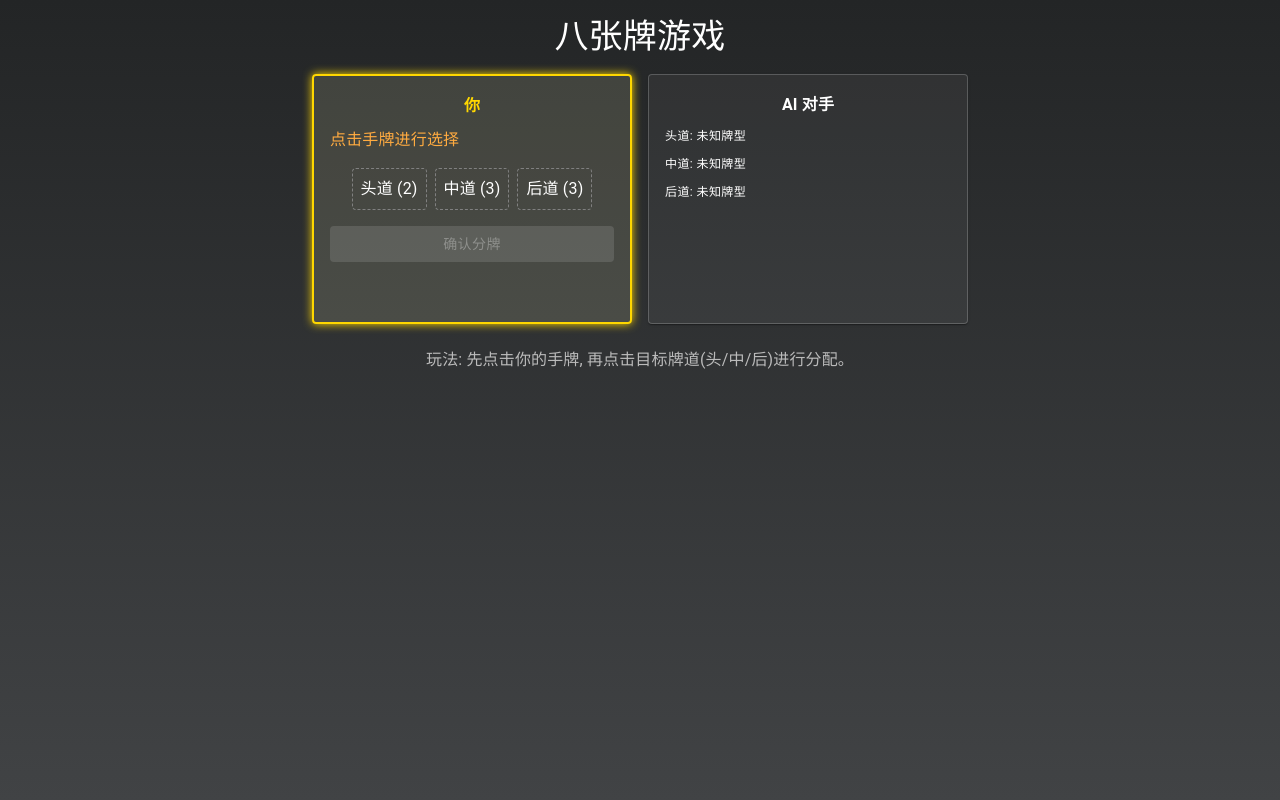
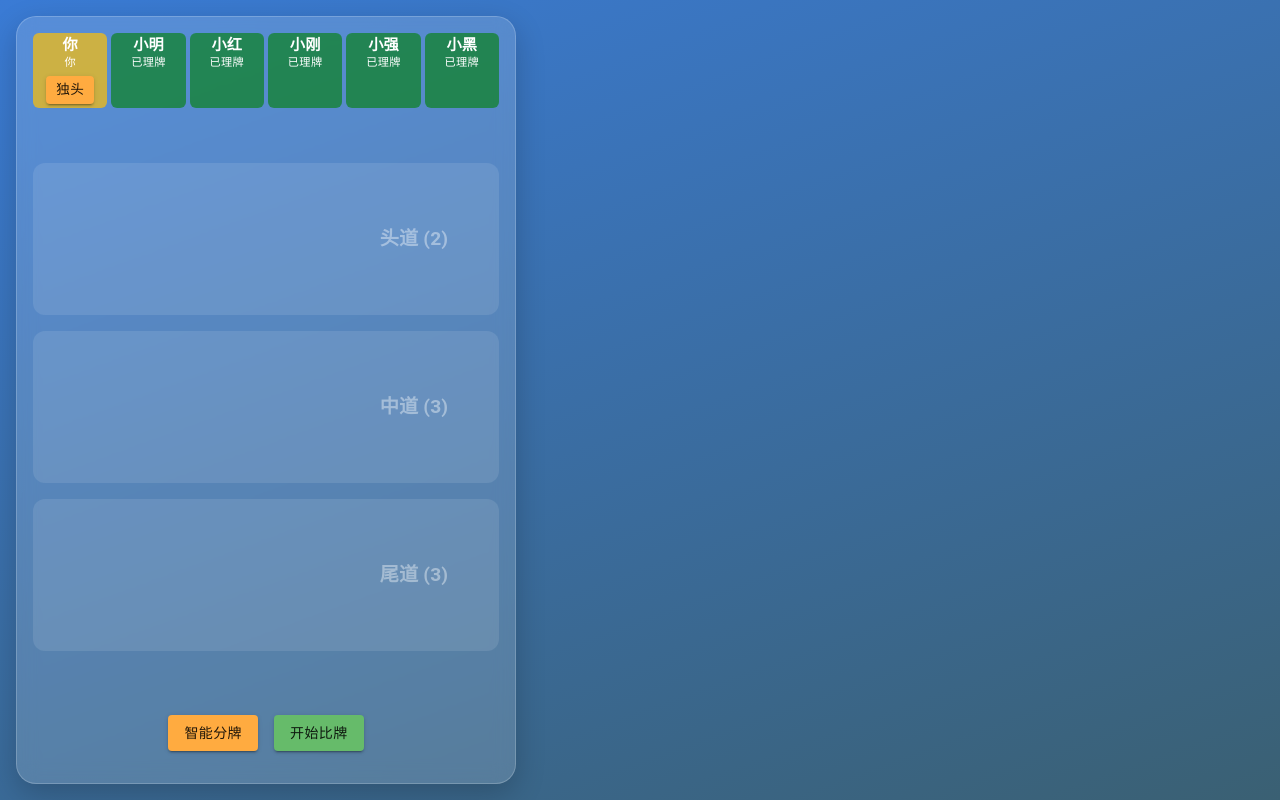
Before and after one commit to wen9521/san, a React (Vite) app in the folder frontend/: page /#/eight/play in a window 1280 px wide. Built offline with nearby package versions, Linux system fonts and the light colour scheme.

Commit message:
Update 8-card game to 6-player mode with enhanced UI

```diff
--- a/frontend/src/context/EightGameContext.jsx
+++ b/frontend/src/context/EightGameContext.jsx
@@ -4,7 +4,8 @@ import {
     validateEightGameArrangement,
     sortEightGameCardsByRank,
     evaluateEightGameHand,
-    checkForEightGameSpecialHand
+    checkForEightGameSpecialHand,
+    calculateEightGameTotalScore
 } from '../utils/eightLogic';
 
 const EightGameContext = createContext();
@@ -15,6 +16,7 @@ export const useEightGame = () => {
     return context;
 };
 
+// 6人，每人8张
 const dealCardsForEightGame = () => {
     const suits = ['S', 'H', 'C', 'D'];
     const ranks = ['2', '3', '4', '5', '6', '7', '8', '9', 'T', 'J', 'Q', 'K', 'A'];
@@ -27,7 +29,7 @@ const dealCardsForEightGame = () => {
     }
     deck.sort(() => Math.random() - 0.5);
     const hands = [];
-    for (let i = 0; i < 2; i++) {
+    for (let i = 0; i < 6; i++) {
         hands.push(deck.slice(i * 8, (i + 1) * 8));
     }
     return hands;
@@ -37,14 +39,29 @@ export const EightGameProvider = ({ children }) => {
     const [players, setPlayers] = useState([]);
     const [currentPlayer, setCurrentPlayer] = useState(null);
     const [isGameActive, setIsGameActive] = useState(false);
+    const [comparisonResult, setComparisonResult] = useState(null);
+    const [dutouCurrent, setDutouCurrent] = useState({});
+    const [dutouHistory, setDutouHistory] = useState({});
+    const [specialHand, setSpecialHand] = useState(null);
 
     const startGame = useCallback(() => {
         const hands = dealCardsForEightGame();
-        const humanPlayer = { id: 'player', name: '你', hand: sortEightGameCardsByRank(hands[0]), rows: null, isReady: false };
-        const aiPlayer = { id: 'ai1', name: 'AI 对手', hand: sortEightGameCardsByRank(hands[1]), rows: null, isReady: false };
-        setPlayers([humanPlayer, aiPlayer]);
-        setCurrentPlayer(humanPlayer);
+        const playerNames = ['你', '小明', '小红', '小刚', '小强', '小黑'];
+        const ids = ['player', 'ai1', 'ai2', 'ai3', 'ai4', 'ai5'];
+        const playerList = ids.map((id, idx) => ({
+            id,
+            name: playerNames[idx],
+            hand: sortEightGameCardsByRank(hands[idx]),
+            rows: null,
+            isReady: false
+        }));
+        setPlayers(playerList);
+        setCurrentPlayer(playerList[0]);
         setIsGameActive(true);
+        setComparisonResult(null);
+        setDutouCurrent({});
+        setDutouHistory({});
+        setSpecialHand(null);
     }, []);
 
     useEffect(() => {
@@ -57,36 +74,66 @@ export const EightGameProvider = ({ children }) => {
             console.error("Attempted to set invalid arrangement:", validation.message);
             return;
         }
-
         const evaluatedRows = {
             ...newRows,
             frontType: evaluateEightGameHand(newRows.front).type,
             middleType: evaluateEightGameHand(newRows.middle).type,
             backType: evaluateEightGameHand(newRows.back).type,
         };
-
         setPlayers(prevPlayers => {
-            const updatedPlayers = prevPlayers.map(p =>
-                p.id === playerId ? { ...p, rows: evaluatedRows, isReady: true } : p
-            );
-
-            return updatedPlayers.map(p => {
-                if (p.id.startsWith('ai')) {
-                    const aiBestArrangement = getAIEightGameBestArrangement(p.hand);
-                    if (aiBestArrangement) {
-                        const aiEvaluatedRows = {
-                           ...aiBestArrangement,
-                            frontType: evaluateEightGameHand(aiBestArrangement.front).type,
-                            middleType: evaluateEightGameHand(aiBestArrangement.middle).type,
-                            backType: evaluateEightGameHand(aiBestArrangement.back).type,
-                        };
-                        return { ...p, rows: aiEvaluatedRows, isReady: true };
-                    }
-                    // 【已修复】如果AI没有找到牌型，依然返回一个准备好的玩家对象，而不是undefined
-                    return { ...p, isReady: true, rows: { front: [], middle: [], back: [] } }; // 提供一个空的rows结构
+            // AI自动理牌
+            return prevPlayers.map(p => {
+                if (p.id === playerId) {
+                    return { ...p, rows: evaluatedRows, isReady: true };
+                }
+                if (p.id.startsWith('ai') && (!p.rows || !p.isReady)) {
+                    const aiBest = getAIEightGameBestArrangement(p.hand);
+                    const aiEvaluated = {
+                        ...aiBest,
+                        frontType: evaluateEightGameHand(aiBest.front).type,
+                        middleType: evaluateEightGameHand(aiBest.middle).type,
+                        backType: evaluateEightGameHand(aiBest.back).type,
+                    };
+                    return { ...p, rows: aiEvaluated, isReady: true };
                 }
                 return p;
             });
+        });
+    };
+
+    const autoArrangePlayerHand = () => {
+        const player = players.find(p => p.id === 'player');
+        if (!player) return;
+        const best = getAIEightGameBestArrangement(player.hand);
+        setPlayerArrangement('player', best);
+    };
+
+    // 6人两两比牌，每人得分累加
+    const startComparison = () => {
+        if (!players.every(p => p.rows && p.isReady)) return { success: false, message: "所有玩家尚未准备就绪。" };
+        let scores = players.map(p => ({ playerId: p.id, name: p.name, totalScore: 0 }));
+        for (let i = 0; i < players.length; i++) {
+            for (let j = 0; j < players.length; j++) {
+                if (i === j) continue;
+                const score = calculateEightGameTotalScore(players[i].rows, players[j].rows).playerAScore;
+                scores[i].totalScore += score;
+            }
+        }
+        setComparisonResult({ scores, players: players.map(p => ({ ...p })) });
+        return { success: true, results: { scores, players: players.map(p => ({ ...p })) } };
+    };
+
+    // 独头功能
+    const openDutouDialog = () => {};
+    const chooseDutouScore = (myId, score) => setDutouCurrent(prev => ({ ...prev, [myId]: { score } }));
+    const challengeDutou = (dutouPlayerId, challengerId, challengerName) => {
+        setDutouCurrent(prev => {
+            const score = prev[dutouPlayerId]?.score;
+            if (!score) return prev;
+            const newCurr = { ...prev };
+            delete newCurr[dutouPlayerId];
+            setDutouHistory(h => ({ ...h, [dutouPlayerId]: [...(h[dutouPlayerId] || []), { challengerId, challengerName, score }] }));
+            return newCurr;
         });
     };
 
@@ -96,6 +143,12 @@ export const EightGameProvider = ({ children }) => {
         isGameActive,
         startGame,
         setPlayerArrangement,
+        autoArrangePlayerHand,
+        startComparison,
+        comparisonResult,
+        dutouCurrent, dutouHistory,
+        chooseDutouScore, challengeDutou, openDutouDialog,
+        specialHand, setSpecialHand
     };
 
     return <EightGameContext.Provider value={value}>{children}</EightGameContext.Provider>;
--- a/frontend/src/pages/EightGamePage.jsx
+++ b/frontend/src/pages/EightGamePage.jsx
@@ -1,173 +1,154 @@
-import React, { useState, useEffect } from 'react';
-import { Box, Typography, Button, Paper, Stack, Dialog, DialogTitle, DialogContent, DialogActions, Chip } from '@mui/material';
+import React, { useState, useEffect, useCallback } from 'react';
+import { Box, Typography, Button, Stack, CircularProgress } from '@mui/material';
+import PlayerStatus from '../components/PlayerStatus';
+import { GameRow } from '../components/GameRow';
 import HandDisplay from '../components/HandDisplay';
+import SpecialHandDialog from '../components/SpecialHandDialog';
 import { useEightGame } from '../context/EightGameContext';
-// 【已修改】导入重命名后的函数
-import {
-    validateEightGameArrangement,
-    checkForEightGameSpecialHand,
-    calculateEightGameTotalScore,
-    EIGHT_GAME_HAND_TYPES
-} from '../utils/eightLogic';
-import SpecialHandDialog from '../components/SpecialHandDialog';
+import { sortEightGameCardsByRank, validateEightGameArrangement, checkForEightGameSpecialHand } from '../utils/eightLogic';
 
-// 根据牌型类型返回名称
-const getHandTypeName = (type) => {
-    const names = {
-        [EIGHT_GAME_HAND_TYPES.STRAIGHT_FLUSH]: '同花顺',
-        [EIGHT_GAME_HAND_TYPES.THREE_OF_A_KIND]: '三条',
-        [EIGHT_GAME_HAND_TYPES.STRAIGHT]: '顺子',
-        [EIGHT_GAME_HAND_TYPES.PAIR]: '对子',
-        [EIGHT_GAME_HAND_TYPES.HIGH_CARD]: '散牌',
+function EightGamePage() {
+    const {
+        players, currentPlayer, isGameActive, startGame, setPlayerArrangement,
+        autoArrangePlayerHand, startComparison, comparisonResult,
+        dutouCurrent, dutouHistory, chooseDutouScore, challengeDutou, openDutouDialog,
+        specialHand, setSpecialHand
+    } = useEightGame();
+    const [selectedCardIds, setSelectedCardIds] = useState([]);
+    const myId = 'player';
+    const player = players.find(p => p.id === myId);
+    const rows = player?.rows || { front: [], middle: [], back: [] };
+
+    useEffect(() => {
+        if (!isGameActive) startGame();
+    }, [isGameActive, startGame]);
+
+    useEffect(() => {
+        if (player?.hand && player.hand.length === 8) {
+            const detected = checkForEightGameSpecialHand(player.hand);
+            setSpecialHand(detected ? { name: detected.name } : null);
+        }
+    }, [player, setSpecialHand]);
+
+    const handleCardClick = useCallback((cardId) => {
+        setSelectedCardIds(prev => {
+            if (prev.includes(cardId)) return prev.filter(id => id !== cardId);
+            return [...prev, cardId];
+        });
+    }, []);
+
+    const handleRowClick = useCallback((targetRowId) => {
+        if (selectedCardIds.length === 0) return;
+        let newRows = JSON.parse(JSON.stringify(rows));
+        let movedCards = [];
+        selectedCardIds.forEach(cardId => {
+            let foundCard = null;
+            for (const rowId in newRows) {
+                const index = newRows[rowId].findIndex(c => c.id === cardId);
+                if (index !== -1) {
+                    foundCard = newRows[rowId][index];
+                    newRows[rowId].splice(index, 1);
+                    break;
+                }
+            }
+            if (foundCard) movedCards.push(foundCard);
+        });
+        newRows[targetRowId] = sortEightGameCardsByRank([...newRows[targetRowId], ...movedCards]);
+        setPlayerArrangement(myId, newRows);
+        setSelectedCardIds([]);
+    }, [selectedCardIds, rows, setPlayerArrangement]);
+
+    const handleAutoArrange = () => {
+        autoArrangePlayerHand();
+        setSelectedCardIds([]);
     };
-    return names[type] || '未知牌型';
-}
 
-function ClassicEightTable({ players, highlightId, editableRows, onConfirm, confirmEnabled, onSelectCard, selectedCard, onPlaceCard }) {
+    const handleStartComparison = () => {
+        const result = startComparison();
+        if (!result.success) alert(result.message || "所有玩家未准备好");
+    };
+
+    const handleDutouScoreClick = (dutouPlayerId, score) => {
+        if (dutouPlayerId === myId) return;
+        const challenger = players.find(p => p.id === myId);
+        if (challenger) challengeDutou(dutouPlayerId, myId, challenger.name);
+    };
+
+    const handleRestart = () => startGame();
+
+    // 比牌结果界面（6人）
+    if (comparisonResult) {
         return (
-        <Box sx={{ width: '100%', mt: 2 }}>
-            <Stack direction="row" spacing={2} justifyContent="center" alignItems="flex-start">
-                {players.map((player) => (
-                    <Paper key={player?.id} sx={{ p: 2, minWidth: 320, minHeight: 250, background: player?.id === highlightId ? 'rgba(255,255,200,0.13)' : 'rgba(255,255,255,0.05)', border: player?.id === highlightId ? '2px solid #ffd700' : '1px solid rgba(255,255,255,0.2)', boxShadow: player?.id === highlightId ? '0 0 10px #ffd700' : '' }}>
-                        <Typography align="center" variant="subtitle1" sx={{ mb: 1, color: player?.id === highlightId ? '#ffd700' : '#fff', fontWeight: 'bold' }}>{player?.name}</Typography>
-                        {player?.id === highlightId ? (
-                            <>
-                                <Typography color="primary" sx={{ mb: 1 }}>点击手牌进行选择</Typography>
-                                <HandDisplay hand={player?.hand || []} onCardClick={onSelectCard} selectedCard={selectedCard} />
-                                <Box sx={{ mt: 2, display: 'flex', gap: 1, justifyContent: 'center' }}>
-                                    <Box onClick={() => onPlaceCard('front')} sx={{ p: 1, border: '1px dashed grey', borderRadius: 1, cursor: 'pointer' }}><Typography>头道 (2)</Typography><HandDisplay hand={editableRows.front} /></Box>
-                                    <Box onClick={() => onPlaceCard('middle')} sx={{ p: 1, border: '1px dashed grey', borderRadius: 1, cursor: 'pointer' }}><Typography>中道 (3)</Typography><HandDisplay hand={editableRows.middle} /></Box>
-                                    <Box onClick={() => onPlaceCard('back')} sx={{ p: 1, border: '1px dashed grey', borderRadius: 1, cursor: 'pointer' }}><Typography>后道 (3)</Typography><HandDisplay hand={editableRows.back} /></Box>
+            <Box className="page-container" sx={{ color: 'white', p: 2 }}>
+                <Typography variant="h4" align="center" sx={{ mt: 2, mb: 2 }}>比牌结果</Typography>
+                <Stack direction="row" spacing={2} justifyContent="center" flexWrap="wrap">
+                    {comparisonResult.players.map((p, idx) => {
+                        const scoreObj = comparisonResult.scores.find(s => s.playerId === p.id) || {};
+                        return (
+                            <Box key={p.id} sx={{
+                                p: 2, minWidth: 220, background: 'rgba(255,255,255,0.08)', borderRadius: 2,
+                                border: scoreObj.totalScore > 0 ? '2px solid #4caf50' : (scoreObj.totalScore < 0 ? '2px solid #f44336' : '2px solid rgba(255,255,255,0.15)'),
+                                mb: 1
+                            }}>
+                                <Typography variant="subtitle1" align="center">{p.name}</Typography>
+                                <Typography align="center" sx={{ color: scoreObj.totalScore > 0 ? '#66bb6a' : (scoreObj.totalScore < 0 ? '#ef5350' : 'white'), fontWeight: 'bold' }}>
+                                    {scoreObj.totalScore > 0 ? `+${scoreObj.totalScore}` : scoreObj.totalScore}
+                                </Typography>
+                                <Typography align="center" variant="caption" sx={{ mt: 1 }}>头道</Typography>
+                                <HandDisplay hand={p.rows.front || []} />
+                                <Typography align="center" variant="caption" sx={{ mt: 1 }}>中道</Typography>
+                                <HandDisplay hand={p.rows.middle || []} />
+                                <Typography align="center" variant="caption" sx={{ mt: 1 }}>尾道</Typography>
+                                <HandDisplay hand={p.rows.back || []} />
                             </Box>
-                                <Button sx={{ mt: 2, width: '100%' }} variant="contained" disabled={!confirmEnabled} onClick={onConfirm}>确认分牌</Button>
-                            </>
-                        ) : (
-                            <Box sx={{ display: 'flex', flexDirection: 'column', gap: 1 }}>
-                                <Typography variant="caption">头道: {getHandTypeName(player?.rows?.frontType)}</Typography><HandDisplay hand={player?.rows?.front || []} />
-                                <Typography variant="caption">中道: {getHandTypeName(player?.rows?.middleType)}</Typography><HandDisplay hand={player?.rows?.middle || []} />
-                                <Typography variant="caption">后道: {getHandTypeName(player?.rows?.backType)}</Typography><HandDisplay hand={player?.rows?.back || []} />
+                        );
+                    })}
+                </Stack>
+                <Box sx={{ mt: 4, textAlign: 'center' }}>
+                    <Button variant="contained" size="large" onClick={handleRestart}>再来一局</Button>
                 </Box>
-                        )}
-                    </Paper>
-                ))}
-            </Stack>
             </Box>
         );
     }
 
-function ComparisonDialog({ open, players, mainPlayerId, onRestart }) {
-    if (!open) return null;
-    const mainPlayer = players.find(p => p?.id === mainPlayerId);
-    const aiPlayer = players.find(p => p?.id !== mainPlayerId);
-    if (!mainPlayer || !aiPlayer || !mainPlayer.rows || !aiPlayer.rows) return <Dialog open={open}><DialogTitle>等待玩家数据...</DialogTitle></Dialog>;
-
-    const result = calculateEightGameTotalScore(mainPlayer.rows, aiPlayer.rows); // 【已修改】
-
+    if (!isGameActive || !player) {
         return (
-        <Dialog open={open} fullWidth maxWidth="md">
-            <DialogTitle align="center">比牌结果</DialogTitle>
-            <DialogContent>
-                <Stack direction="row" spacing={2} justifyContent="center">
-                    {[mainPlayer, aiPlayer].map(p => (
-                        <Paper key={p?.id} sx={{ p: 2, flex: 1 }}>
-                            <Typography align="center" variant="h6">{p?.name}</Typography>
-                            <Stack spacing={1} sx={{ mt: 1 }}>
-                                <Box><Chip label={`头道: ${getHandTypeName(p?.rows.frontType)}`} size="small" /><HandDisplay hand={p?.rows.front || []} /></Box>
-                                <Box><Chip label={`中道: ${getHandTypeName(p?.rows.middleType)}`} size="small" /><HandDisplay hand={p?.rows.middle || []} /></Box>
-                                <Box><Chip label={`后道: ${getHandTypeName(p?.rows.backType)}`} size="small" /><HandDisplay hand={p?.rows.back || []} /></Box>
-                            </Stack>
-                        </Paper>
-                    ))}
-                </Stack>
-                <Box sx={{ mt: 3, textAlign: 'center' }}>
-                    <Typography variant="h5" color={result.playerAScore > 0 ? "success.main" : (result.playerAScore < 0 ? "error.main" : "text.primary")}>
-                        {result.playerAScore > 0 ? `你赢了！总得 +${result.playerAScore} 水` : (result.playerAScore < 0 ? `你输了！总得 ${result.playerAScore} 水` : "平局！")}
-                    </Typography>
-                    <Typography variant="body2" sx={{ mt: 1, color: '#aaa' }}>{result.details.map(b => `【${b.area}】${b.winner === 'A' ? '胜' : (b.winner === 'B' ? '负' : '平')}`).join(' ')}</Typography>
+            <Box className="page-container">
+                <CircularProgress />
+                <Typography sx={{ color: 'white', mt: 2 }}>正在创建八张牌局...</Typography>
             </Box>
-            </DialogContent>
-            <DialogActions><Button onClick={onRestart} variant="contained" size="large">再玩一局</Button></DialogActions>
-        </Dialog>
         );
     }
 
-const EightGamePage = () => {
-    const { players, currentPlayer, setPlayerArrangement, startGame } = useEightGame();
-    const [rows, setRows] = useState({ front: [], middle: [], back: [] });
-    const [isValid, setIsValid] = useState(false);
-    const [specialHand, setSpecialHand] = useState(null);
-    const [showSpecialDialog, setShowSpecialDialog] = useState(false);
-    const [allReady, setAllReady] = useState(false);
-    const [selectedCard, setSelectedCard] = useState(null);
-
-    useEffect(() => {
-        if (currentPlayer?.hand) {
-            setRows({ front: [], middle: [], back: [] });
-            setIsValid(false);
-            setAllReady(false);
-            setSelectedCard(null);
-            const detectedSpecial = checkForEightGameSpecialHand(currentPlayer.hand); // 【已修改】
-            if (detectedSpecial) {
-                setSpecialHand(detectedSpecial);
-                setShowSpecialDialog(true);
-            } else {
-                setSpecialHand(null);
-                setShowSpecialDialog(false);
-            }
-        }
-    }, [currentPlayer]);
-
-    useEffect(() => {
-        if (players?.length > 0 && players.every(p => p?.isReady)) {
-            setAllReady(true);
-        }
-    }, [players]);
-
-    const handleSelectCard = (card) => setSelectedCard(card?.id === selectedCard?.id ? null : card);
-
-    const handlePlaceCard = (targetRow) => {
-        if (!selectedCard) return;
-        let newRows = { ...rows };
-        Object.keys(newRows).forEach(row => { newRows[row] = newRows[row].filter(c => c?.id !== selectedCard.id); });
-        const handWithoutSelected = currentPlayer?.hand.filter(c => c?.id !== selectedCard.id);
-        newRows[targetRow] = [...newRows[targetRow], selectedCard];
-        setRows(newRows);
-        setIsValid(validateEightGameArrangement(newRows).isValid); // 【已修改】
-        setSelectedCard(null);
-    };
-
-    const handleConfirm = () => {
-        const validation = validateEightGameArrangement(rows); // 【已修改】
-        if (validation.isValid) {
-            setPlayerArrangement(currentPlayer?.id, rows);
-        } else {
-            alert(validation.message || "分牌不合法，请检查！");
-        }
-    };
-
-    const handleRestart = () => startGame();
-
-    if (!currentPlayer || !players || players.length === 0) {
-        return <Typography sx={{ color: 'white', mt: 2, textAlign: 'center' }}>正在加载游戏...</Typography>;
+    return (
+        <Box className="page-container-new-ui">
+            <Box className="game-board glass-effect">
+                <PlayerStatus
+                    players={players}
+                    myId={myId}
+                    dutouCurrent={dutouCurrent}
+                    dutouHistory={dutouHistory}
+                    onDutouClick={openDutouDialog}
+                    onDutouScoreClick={handleDutouScoreClick}
+                />
+                <Stack spacing={2} sx={{ flexGrow: 1, justifyContent: 'center' }}>
+                    <GameRow id="front" label="头道 (2)" cards={rows.front} selectedCardIds={selectedCardIds} onCardClick={handleCardClick} onRowClick={handleRowClick} />
+                    <GameRow id="middle" label="中道 (3)" cards={rows.middle} selectedCardIds={selectedCardIds} onCardClick={handleCardClick} onRowClick={handleRowClick} />
+                    <GameRow id="back" label="尾道 (3)" cards={rows.back} selectedCardIds={selectedCardIds} onCardClick={handleCardClick} onRowClick={handleRowClick} />
+                </Stack>
+                <Stack direction="row" spacing={2} justifyContent="center" sx={{ p: 2 }}>
+                    <Button variant="contained" color="primary" onClick={handleAutoArrange}>智能分牌</Button>
+                    <Button variant="contained" color="success" onClick={handleStartComparison}>开始比牌</Button>
+                </Stack>
+                <SpecialHandDialog
+                    open={!!specialHand}
+                    specialHandName={specialHand?.name}
+                    onClose={() => setSpecialHand(null)}
+                    onConfirm={() => setSpecialHand(null)}
+                />
+            </Box>
+        </Box>
+    );
 }
 
-    return (
-        <Box sx={{ background: 'linear-gradient(to bottom, #232526, #414345)', minHeight: '100vh', color: 'white', p: 2 }}>
-            {allReady ? (
-                <ComparisonDialog open={allReady} players={players} mainPlayerId={currentPlayer?.id} onRestart={handleRestart} />
-            ) : (
-                <>
-                    <Typography variant="h4" align="center">八张牌游戏</Typography>
-                    <ClassicEightTable players={players} highlightId={currentPlayer?.id} editableRows={rows} onConfirm={handleConfirm} confirmEnabled={isValid} onSelectCard={handleSelectCard} selectedCard={selectedCard} onPlaceCard={handlePlaceCard} />
-                    <SpecialHandDialog open={showSpecialDialog} specialHandName={specialHand?.name} onClose={() => setShowSpecialDialog(false)} onConfirm={() => setShowSpecialDialog(false)} />
-                    <Box sx={{ mt: 3, textAlign: 'center', color: '#bbb' }}>
-                        <Typography>玩法: 先点击你的手牌, 再点击目标牌道(头/中/后)进行分配。</Typography>
-                        {selectedCard && <Typography color="primary">已选择: {selectedCard?.id?.replace('_', ' ')}</Typography>}
-                    </Box>
-                </>
-            )}
-        </Box>
-    );
-};
-
 export default EightGamePage;
```
Lines whose indentation alone changed are shown as unchanged.
